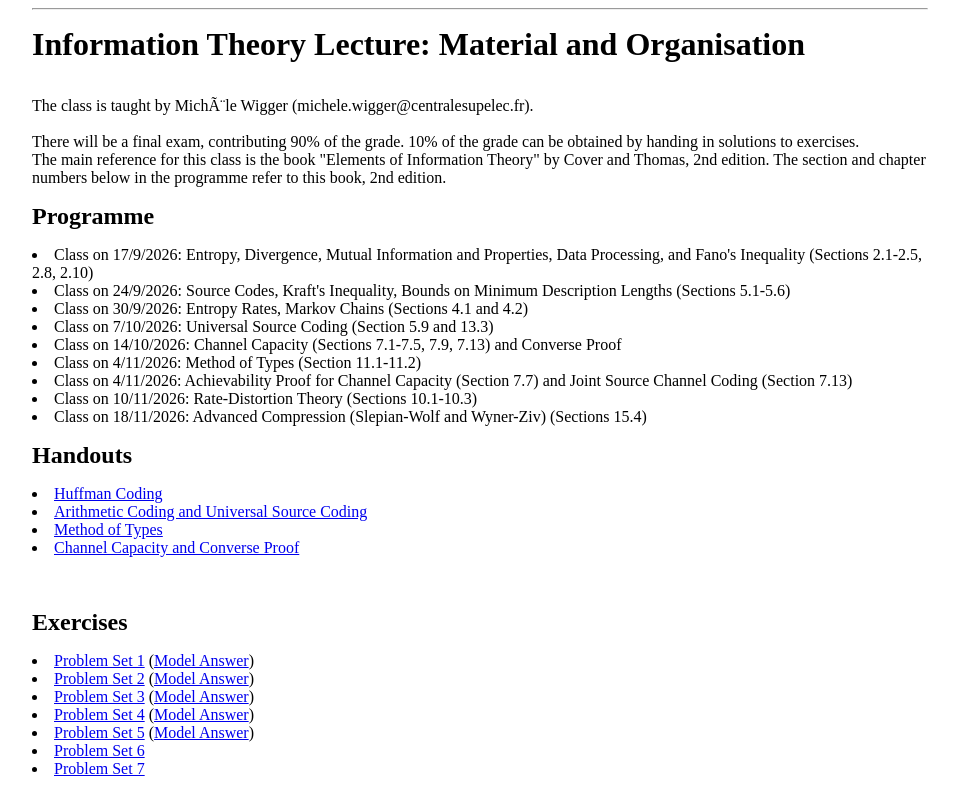
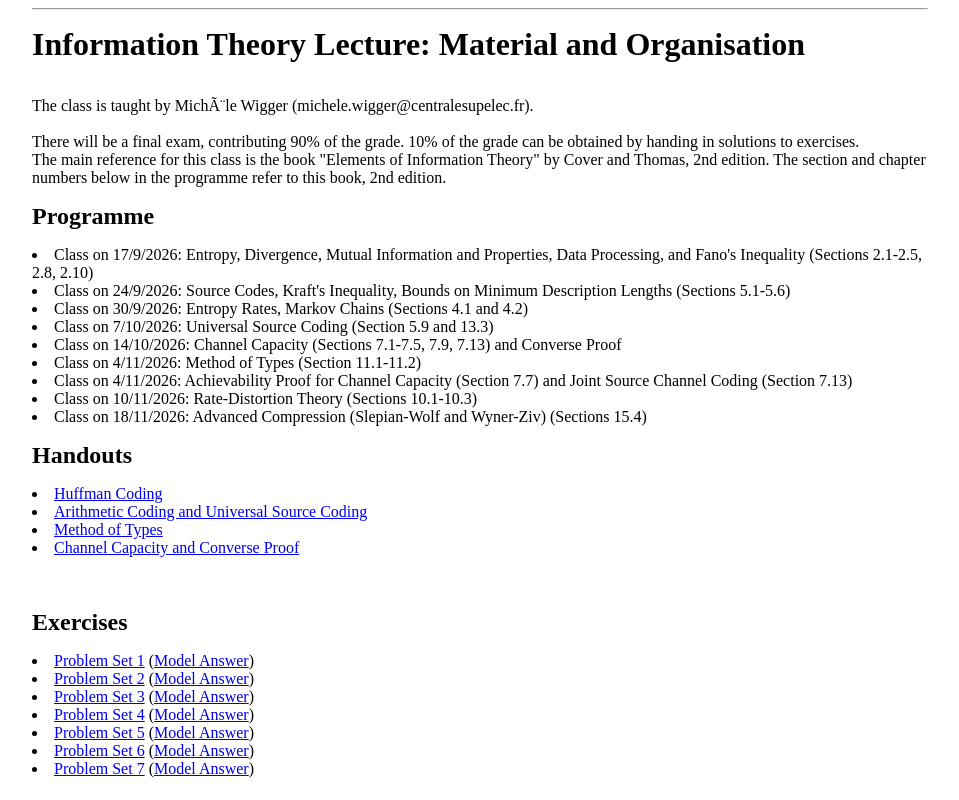
Before and after one commit to michelewigger/michelewigger.github.io, a plain HTML site: page IT_Lecture.html in a window 1280 px wide. Shown: the whole page, without its empty margins (223-1182 px from the left). Drawn offline with Linux system fonts and the light colour scheme.

Commit message:
Add model answers for Problem Sets 6 and 7

```diff
--- a/IT_Lecture.html
+++ b/IT_Lecture.html
@@ -100,8 +100,8 @@ The main reference for this class is the book "Elements of Information Theory" b
 <li> <a href=IT_lecture/exercise_sheet3_2026.pdf>Problem Set 3</a> (<a href=IT_lecture/exercise3_2026_model_answers.pdf>Model Answer</a>)</li>
  <li> <a href=IT_lecture/exercise_sheet4_2026.pdf>Problem Set 4</a> (<a href=IT_lecture/exercise4_2026_model_answers.pdf>Model Answer</a>)</li>
    <li> <a href=IT_lecture/problem_set5_2026.pdf>Problem Set 5</a> (<a href=IT_lecture/problem_set5_2026_model_answers.pdf>Model Answer</a>) </li>
- <li> <a href=IT_lecture/problem_set6_2026_final.pdf>Problem Set 6</a> </li>
-   <li> <a href=IT_lecture/exercise_sheet7_overleaf.pdf>Problem Set 7</a> </li>
+ <li> <a href=IT_lecture/problem_set6_2026_final.pdf>Problem Set 6</a> (<a href=IT_lecture/model_answers_problem_set6_2026.pdf>Model Answer</a>) </li>
+   <li> <a href=IT_lecture/exercise_sheet7_overleaf.pdf>Problem Set 7</a> (<a href=IT_lecture/exercise_sheet7_model_answers.pdf>Model Answer</a>) </li>
    <BR><BR>
 
 <p>
```
